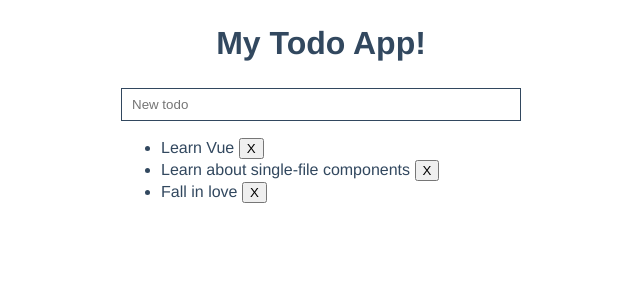
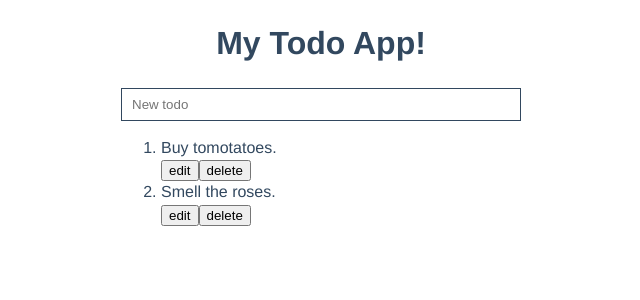
Before and after one commit to jessehall3/vue_simple_todo, a Vue app: page / in a window 1280 px wide. Shown: the top 300 px of the page, without its empty margins (319-959 px from the left). Built offline with nearby package versions, Linux system fonts and the light colour scheme.

Commit message:
Can edit todo content.

```diff
--- a/package.json
+++ b/package.json
@@ -33,7 +33,8 @@
     ],
     "rules": {},
     "parserOptions": {
-      "parser": "babel-eslint"
+      "parser": "babel-eslint",
+      "no-console": "off"
     }
   },
   "postcss": {
--- a/src/components/TodoList.vue
+++ b/src/components/TodoList.vue
@@ -5,14 +5,14 @@
 			placeholder="New todo"
 			@keydown.enter="addTodo"
 		/>
-		<ul v-if="todos.length">
+		<ol v-if="todos.length">
 			<TodoListItem
 				v-for="todo in todos"
 				:key="todo.id"
 				:todo="todo"
 				@remove="removeTodo"
 			/>
-		</ul>
+		</ol>
 		<p v-else>
 			Nothing left in the list. Add a new todo in the input above.
 		</p>
@@ -35,16 +35,12 @@ export default {
       todos: [
 				{
 					id: nextTodoId++,
-					text: 'Learn Vue'
+					text: 'Buy tomotatoes.'
 				},
 				{
 					id: nextTodoId++,
-					text: 'Learn about single-file components'
+					text: 'Smell the roses.'
 				},
-				{
-					id: nextTodoId++,
-					text: 'Fall in love'
-				}
 			]
     }
   },
--- a/src/components/TodoListItem.vue
+++ b/src/components/TodoListItem.vue
@@ -1,19 +1,53 @@
 <template>
+  <div>
   <li>
-    {{ todo.text }}
+    <div v-if="this.editable">
+      <BaseInputText
+        v-if="this.editable"
+        v-model="updatedTodoText"
+        @keydown.enter="updateTodo"
+      />
+    </div>
+    <div v-else>
+      {{ todo.text }}
+    </div>
+    <button v-on:click="editTodo">
+      edit
+    </button>
     <button @click="$emit('remove', todo.id)">
-      X
+      delete
     </button>
   </li>
+</div>
 </template>
 
 <script>
+import BaseInputText from './BaseInputText.vue'
+
 export default {
+  components: {
+    BaseInputText
+  },
+  data () {
+    return {
+      updatedTodoText: this.todo.text,
+      editable: false,
+    }
+  },
   props: {
     todo: {
       type: Object,
       required: true
     }
+  },
+  methods: {
+    editTodo () {
+      this.editable = !this.editable
+    },
+    updateTodo () {
+			this.todo.text = this.updatedTodoText
+      this.editable = false
+		},
   }
 }
 </script>
```
